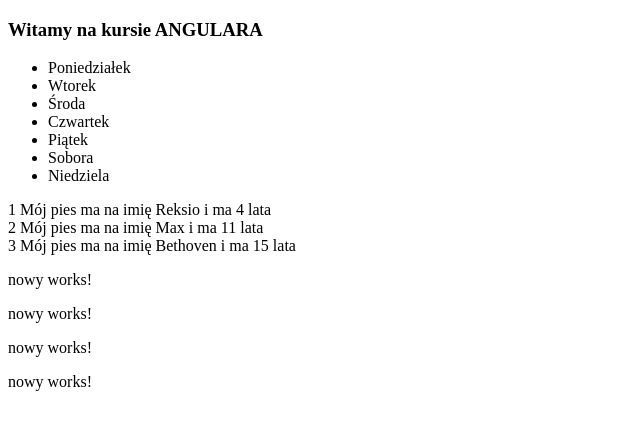
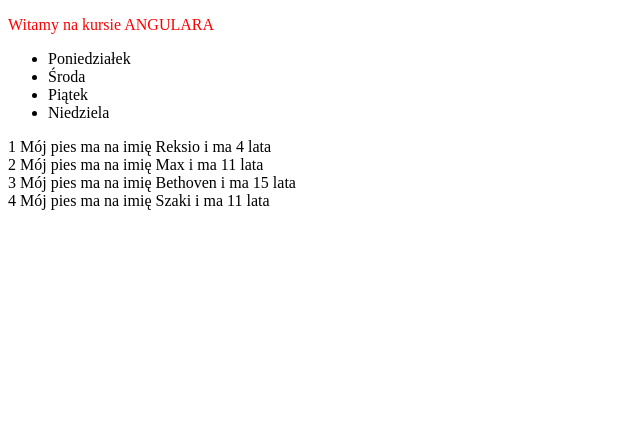
Before and after one commit to slawkolearn/KursAngulara-Udemy, an Angular app in the folder Projects/funWithGettingDataInAngular/: page / in a window 1280 px wide. Shown: the top 430 px of the page, without its empty margins (0-640 px from the left). Built offline with nearby package versions, Linux system fonts and the light colour scheme.

Commit message:
Practiced usage of ngif and ng container - check funWithGettingDataInAngular

```diff
--- a/Projects/funWithGettingDataInAngular/src/app/app.component.css
+++ b/Projects/funWithGettingDataInAngular/src/app/app.component.css
@@ -0,0 +1,3 @@
+p{
+  color: red;
+}
--- a/Projects/funWithGettingDataInAngular/src/app/app.component.html
+++ b/Projects/funWithGettingDataInAngular/src/app/app.component.html
@@ -1,17 +1,19 @@
-<h3>
+<p>
   Witamy na kursie {{ title | uppercase }}<br>
+</p>
 
-</h3>
-
-
-<ul>
-  <li *ngFor="let day of days">
-    {{ day }}
-  </li>
-</ul>
+<div *ngIf="days.length > 0">
+  <ul>
+    <ng-container *ngFor="let day of days, let e = even">
+      <li *ngIf="e">
+        {{ day }}
+      </li>
+    </ng-container>
+  </ul>
+</div>
 
 <div *ngFor='let dog of dogs; let i = index'>
-  {{ i + 1 }} Mój pies ma na imię {{ dog.name }} i ma {{ dog.age }} lata
+  <div *ngIf="dog.age > 3">
+    {{ i + 1 }} Mój pies ma na imię {{ dog.name }} i ma {{ dog.age }} lata
+  </div>
 </div>
-
-<app-nowy *ngFor="let i of [1, 2, 3, 4]"></app-nowy>
--- a/Projects/funWithGettingDataInAngular/src/app/app.component.ts
+++ b/Projects/funWithGettingDataInAngular/src/app/app.component.ts
@@ -13,7 +13,8 @@
  dogs = new Array<Dog>();
 
  constructor(){
-   this.dogs.push(new Dog('Reksio', 4), new Dog('Max', 11), new Dog('Bethoven', 15));
+   this.dogs.push(new Dog('Reksio', 4), new Dog('Max', 11),
+   new Dog('Bethoven', 15), new Dog('Szaki', 11), new Dog('Bruno', 1), new Dog('Rambo', 2));
  }
 
 }
--- a/Projects/funWithGettingDataInAngular/src/app/nowy/nowy.component.css
+++ b/Projects/funWithGettingDataInAngular/src/app/nowy/nowy.component.css
@@ -0,0 +1,3 @@
+p{
+  color: red;
+}
```
